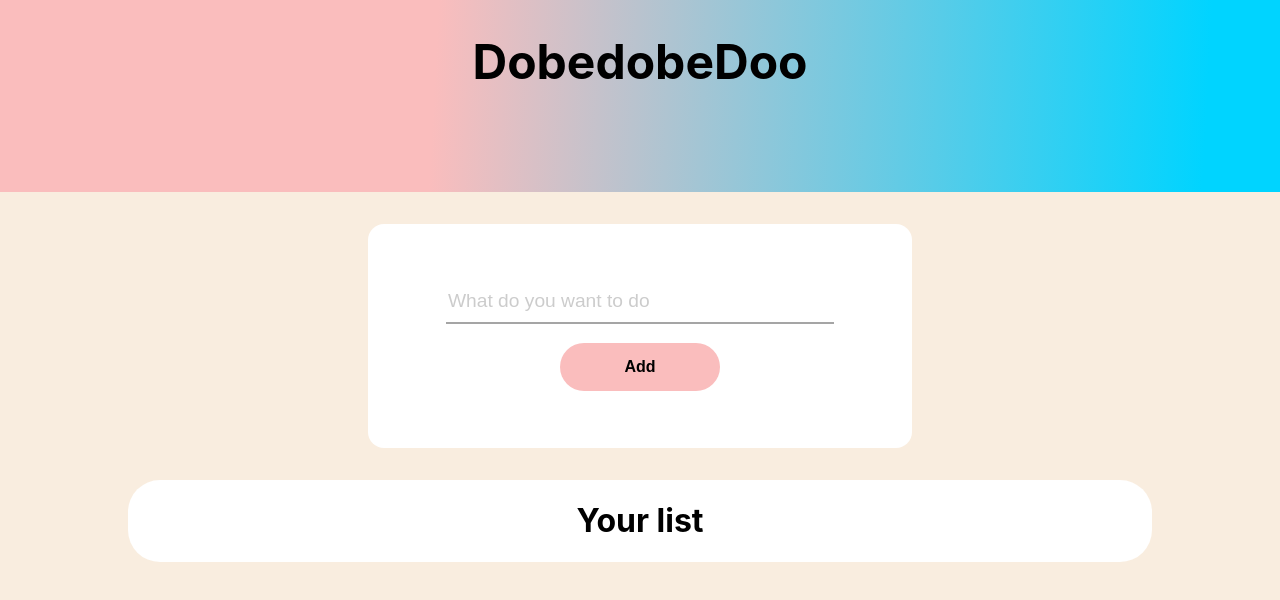
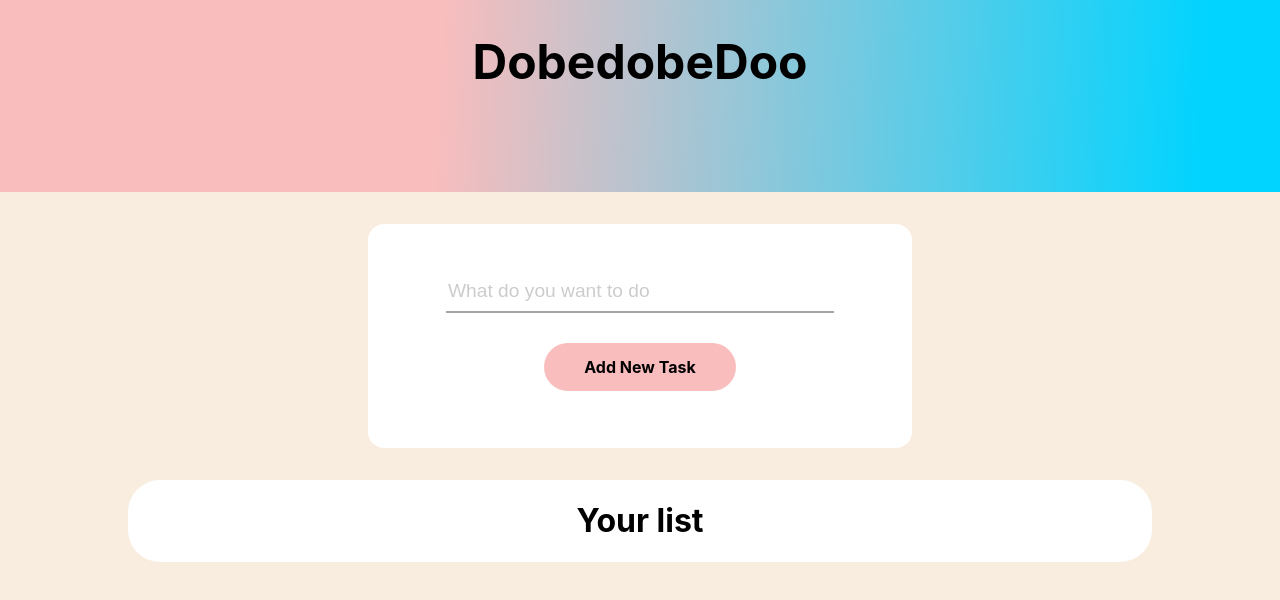
Before and after one commit to TheCodister/Dobedobedoo, a React (Create React App) app: page / in a window 1280 px wide. Shown: the top 600 px of the page. Built offline with nearby package versions, Linux system fonts and the light colour scheme.

Commit message:
animation added + empty char is not allowed

```diff
--- a/src/components/content/content.css
+++ b/src/components/content/content.css
@@ -32,14 +32,19 @@
     outline: none;
 }
 .content-button{
-    border-style: none;
-    border-radius: 20em;
-    width: 10em;
+    display: flex;
+    justify-content: center;
+    align-items: center;
+    border-radius: 10em;
+    width: 12em;
     height: 3em;
     cursor: pointer;
-    font-weight: bolder;
     font-size: 1rem;
     background-color:#fabdbd;
+}
+.content-button:hover{
+    background-color: #00d4ff;
+    transition: 200ms ease-in-out;
 }
 .content-todolist{
     display: flex;
@@ -74,6 +79,10 @@
     border-radius: 1em;
     cursor: pointer;
 }
+.content-todolist-item h2:hover{
+    background-color: #fff;
+    transition: 200ms ease-in-out;
+}
 .content-todolist-item h1{
     margin-right: 2em;
 }
--- a/src/components/content/index.jsx
+++ b/src/components/content/index.jsx
@@ -14,20 +14,22 @@ const Content = () => {
         else setMaxId(1);
     }
     const handleAdd = (text) => {
-        setMaxId((prevMaxId) => prevMaxId + 1);
-        setPlan((prevPlan) => {
+        if(text !== ''){
+            setMaxId((prevMaxId) => prevMaxId + 1);
+            setPlan((prevPlan) => {
             return[
                 ...prevPlan,
                 {content: text, id: maxId},
             ];
-        })
+            })
+        }
         setText('');
     }
     return (
         <div className="content">
             <div className="content-inputbox">
                     <input value = {text} onChange={(e) => setText(e.target.value)} onKeyDown={e => e.key === 'Enter' ? handleAdd(text):''} className='content-input' placeholder="What do you want to do"></input>
-                    <button onClick={() => handleAdd(text)} className='content-button'>Add</button>
+                    <h1 onClick={() => handleAdd(text)} className='content-button'>Add New Task</h1>
             </div>
             <div className='content-todolist'>
                 <h1>Your list</h1>
```
